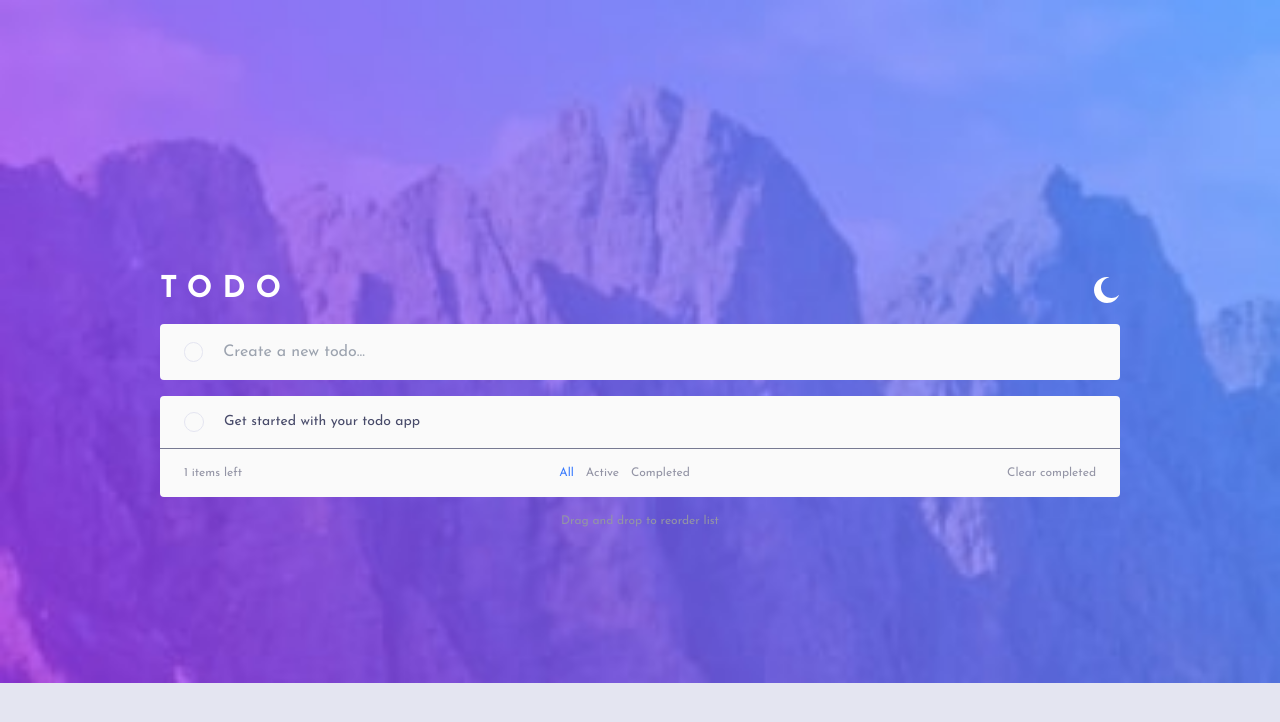
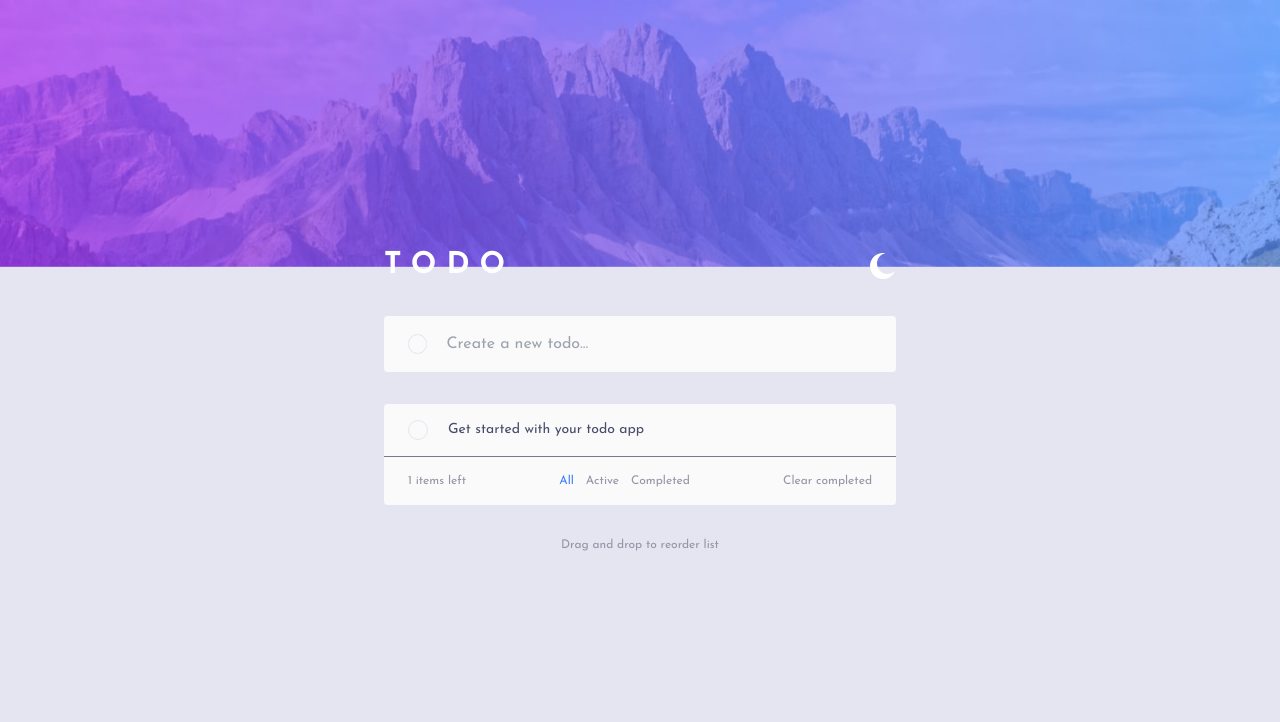
Before and after one commit to GraceYourCode/todo_app, a React (Vite) app: page / in a window 1280 px wide. Shown: the top 722 px of the page. Built offline with nearby package versions, Linux system fonts and the light colour scheme.

Commit message:
imputing all functionalities

```diff
--- a/src/App.jsx
+++ b/src/App.jsx
@@ -47,8 +47,8 @@ const App = () => {
 
   return (
     <tasks.Provider value={{ allTasks, setAllTasks, filter, setFilter, activeTasks, setActiveTasks, completedTasks, setCompletedTasks }}>
-        <img src={dark_Mode ? dark_Mode_Desktop_Background : light_Mode_Desktop_Background} alt="Backgound image" className="fixed z-20 w-full" />
-        <img src={dark_Mode ? dark_Mode_Mobile_Background : light_Mode_Mobile_Background} alt="Backgound image" className="fixed z-20 w-full" />
+        <img src={dark_Mode ? dark_Mode_Desktop_Background : light_Mode_Desktop_Background} alt="Backgound image" className="fixed z-20 w-full lg:block hidden" />
+        <img src={dark_Mode ? dark_Mode_Mobile_Background : light_Mode_Mobile_Background} alt="Backgound image" className="fixed z-20 w-full 2md:hidden" />
         <div className={`${dark_Mode ? "bg-dark_Blue" : "bg-very_Light_Grey_Blue"} min-h-full w-full absolute flex justify-center items-center font-primary`}>
           <main className="2xl:w-1/3 xl:w-2/5 lg:w-1/2 md:w-2/3 sm:w-3/4 w-5/6 z-30 flex-col flex xl:gap-8 lg:gap-6 md:gap-5 gap-4 py-10">
             <Nav_Bar dark_Mode={dark_Mode} setTheme={() => toggle_Dark_Mode()} />
--- a/tailwind.config.js
+++ b/tailwind.config.js
@@ -33,7 +33,12 @@ export default {
     },
     screens: {
       xs: "310px",
-      sm: ""
+      sm: "480px",
+      md: "680px",
+      "2md": "768px",
+      lg: "1024px",
+      xl: "1280px",
+      "2xl": "1440px"
     }
   },
   plugins: [],
```
